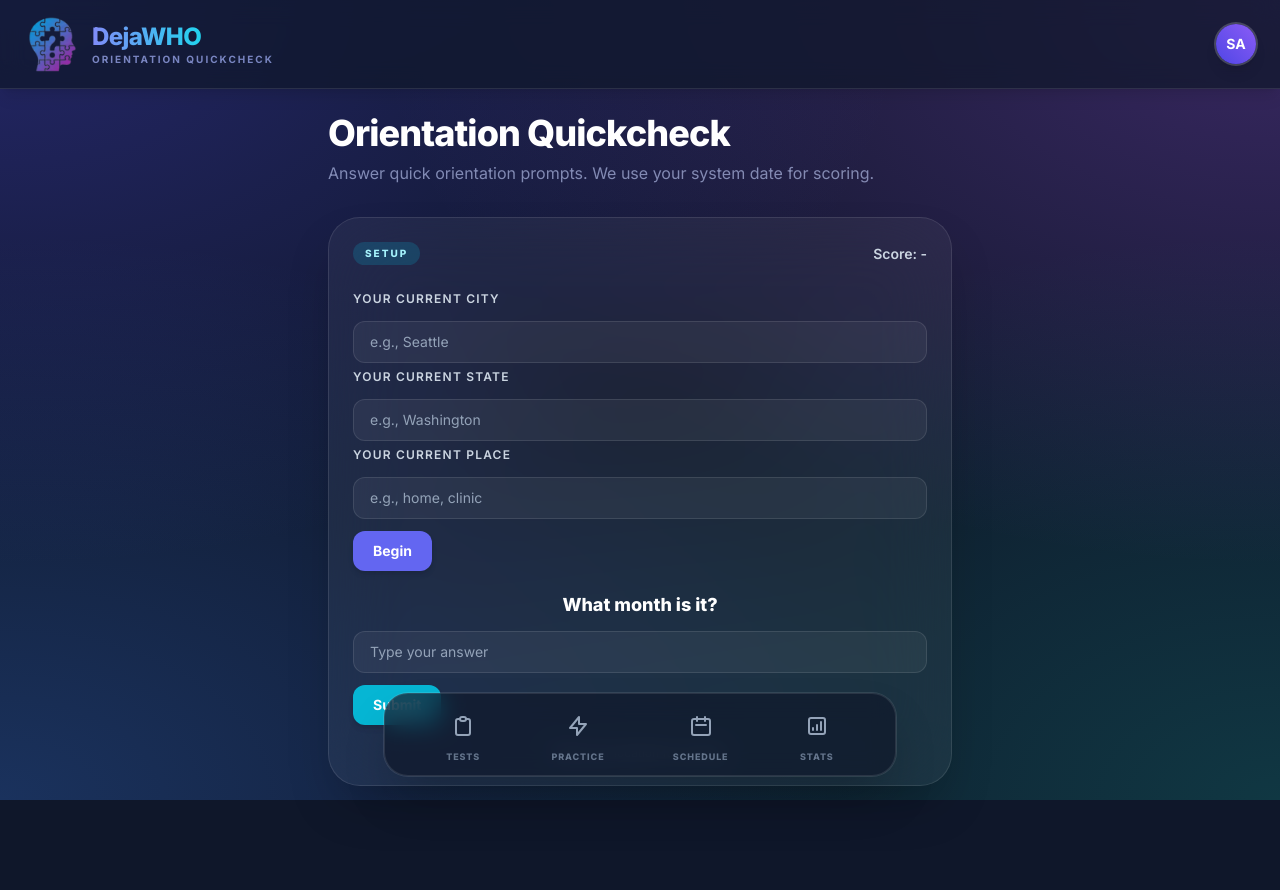
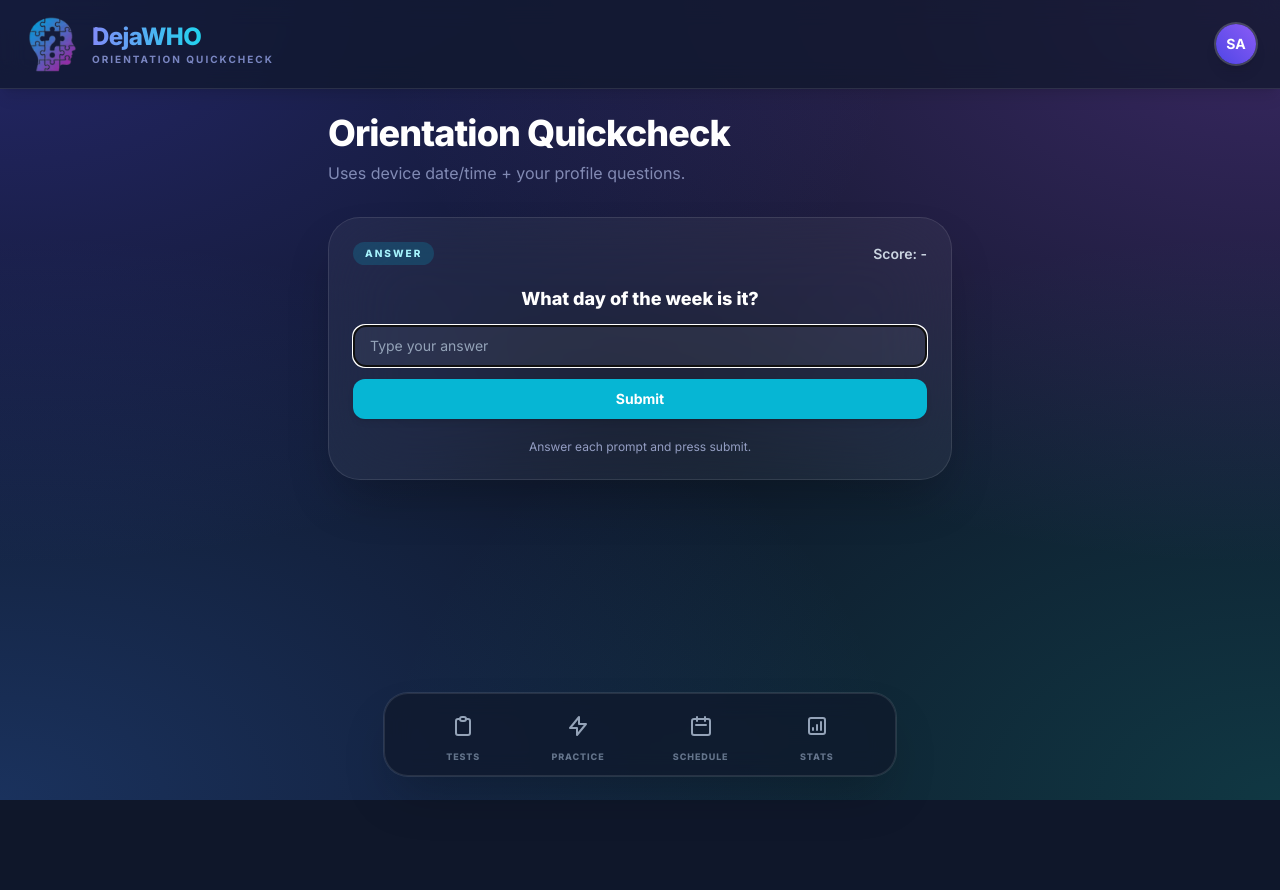
Before and after one commit to celine-propel/memory-lane, a Flask app: page /game/orientation in a window 1280 px wide. After the commit the page ends 800 px from the top, so only its background shows below. Run offline with Flask 3, Linux system fonts and the light colour scheme; the visitor is signed in with stand-in values (Sample User, id 1); data comes from the database, SQL or seed files in the repository; data that the repository does not hold is empty; some libraries are stand-ins or nearby versions.

Commit message:
added orientatio questions to register and profile pages

```diff
--- a/app.py
+++ b/app.py
@@ -8,7 +8,10 @@ import re
 
 from db import (
     init_db, create_user, get_user_by_email, get_user_by_id,
-    add_score, get_scores, save_schedule, get_latest_schedule
+    add_score, get_scores, save_schedule, get_latest_schedule,
+    update_user_profile,
+    add_orientation_question, get_orientation_questions,
+    deactivate_orientation_question, get_orientation_questions_by_ids
 )
 
 app = Flask(__name__)
@@ -153,6 +156,14 @@ def register():
 
         user = get_user_by_email(email)
         session["user_id"] = user["id"]
+
+        # Optional: save up to 3 orientation questions from registration
+        for i in (1, 2, 3):
+            p = request.form.get(f"oq_prompt_{i}", "").strip()
+            a = request.form.get(f"oq_answer_{i}", "").strip()
+            if p and a:
+                add_orientation_question(user["id"], p, a, datetime.utcnow().isoformat())
+
         return redirect(url_for("dashboard"))
 
     return render_template("register.html")
@@ -176,6 +187,125 @@ def logout():
     session.pop("user_id", None)
     return redirect(url_for("home"))
 
+@app.route("/profile", methods=["GET", "POST"])
+@login_required
+def profile():
+    user = current_user()
+    if not user:
+        return redirect(url_for("login"))
+
+    if request.method == "POST":
+        # Mandatory: name
+        name = request.form.get("name", "").strip() or user["name"]
+
+        # Optional fields
+        age = request.form.get("age") or None
+        gender = request.form.get("gender") or None
+        gender_other = request.form.get("gender_other") or None
+        ethnicity = request.form.get("ethnicity") or None
+        city = request.form.get("city") or None
+        state = request.form.get("state") or None
+        country = request.form.get("country") or None
+
+        update_user_profile(
+            user["id"],
+            name=name,
+            age=age,
+            gender=gender,
+            gender_other=gender_other,
+            ethnicity=ethnicity,
+            city=city,
+            state=state,
+            country=country
+        )
+
+        user = current_user()  # refresh
+        questions = get_orientation_questions(user["id"], active_only=True)
+        return render_template("profile.html", user=user, questions=questions, msg="Profile saved.", subtitle="Profile")
+
+    questions = get_orientation_questions(user["id"], active_only=True)
+    return render_template("profile.html", user=user, questions=questions, subtitle="Profile")
+
+
+@app.post("/profile/questions/add")
+@login_required
+def profile_add_question():
+    user = current_user()
+    prompt = request.form.get("prompt", "").strip()
+    answer = request.form.get("answer", "").strip()
+
+    # Optional: only save if both exist
+    if prompt and answer:
+        add_orientation_question(user["id"], prompt, answer, datetime.utcnow().isoformat())
+
+    return redirect(url_for("profile"))
+
+
+@app.post("/profile/questions/<int:q_id>/delete")
+@login_required
+def profile_delete_question(q_id):
+    user = current_user()
+    deactivate_orientation_question(user["id"], q_id)
+    return redirect(url_for("profile"))
+
+@app.get("/api/orientation/prompts")
+@login_required
+def api_orientation_prompts():
+    user = current_user()
+
+    device = [
+        {"key": "month", "label": "What month is it?", "type": "device"},
+        {"key": "date", "label": "What is the date today?", "type": "device"},
+        {"key": "year", "label": "What year is it?", "type": "device"},
+        {"key": "day", "label": "What day of the week is it?", "type": "device"},
+    ]
+
+    custom_rows = get_orientation_questions(user["id"], active_only=True)
+    custom_rows = list(custom_rows)
+
+    import random
+    random.shuffle(custom_rows)
+
+    # pick up to 3, but allow fewer (optional feature)
+    picked = custom_rows[:3]
+    custom = [{"key": f"custom_{q['id']}", "label": q["prompt"], "type": "custom"} for q in picked]
+
+    questions = device + custom
+    random.shuffle(questions)
+
+    return jsonify({"questions": questions})
+
+
+@app.post("/api/orientation/grade_custom")
+@login_required
+def api_orientation_grade_custom():
+    user = current_user()
+    payload = request.get_json(force=True)
+
+    answers = payload.get("answers", [])  # [{key, answer}]
+    id_to_answer = {}
+
+    for a in answers:
+        k = a.get("key", "")
+        if k.startswith("custom_"):
+            try:
+                qid = int(k.split("_")[1])
+            except:
+                continue
+            id_to_answer[qid] = (a.get("answer") or "").strip().lower()
+
+    if not id_to_answer:
+        return jsonify({"customScore": 0, "customTotal": 0})
+
+    rows = get_orientation_questions_by_ids(user["id"], list(id_to_answer.keys()))
+    score = 0
+    total = len(rows)
+
+    for r in rows:
+        if id_to_answer.get(r["id"], "") == (r["answer_norm"] or ""):
+            score += 1
+
+    return jsonify({"customScore": score, "customTotal": total})
 
 @app.route("/tests")
 @login_required
--- a/static/js/games/orientation.js
+++ b/static/js/games/orientation.js
@@ -1,64 +1,58 @@
 (() => {
   const stageEl = document.getElementById("orientationStage");
   const metaEl = document.getElementById("orientationMeta");
-  const setupEl = document.getElementById("orientationSetup");
-  const beginBtn = document.getElementById("orientationBegin");
   const statusEl = document.getElementById("orientationStatus");
   const questionEl = document.getElementById("orientationQuestion");
   const promptEl = document.getElementById("orientationPrompt");
   const answerEl = document.getElementById("orientationAnswer");
   const submitBtn = document.getElementById("orientationSubmit");
 
-  const cityEl = document.getElementById("orientationCity");
-  const stateEl = document.getElementById("orientationState");
-  const placeEl = document.getElementById("orientationPlace");
-
   if (!stageEl) return;
 
-  const now = new Date();
-  const expected = {
-    date: String(now.getDate()),
+  function normalize(text) {
+    return String(text || "").trim().toLowerCase();
+  }
+  function digitsOnly(text) {
+    return normalize(text).replace(/[^\d]/g, "");
+  }
+  function deviceTruth() {
+    const now = new Date(); // device local time (exact day)
+    return {
+      year: now.getFullYear(),
+      date: now.getDate(),
       month: now.toLocaleString("en-US", { month: "long" }).toLowerCase(),
-    year: String(now.getFullYear()),
       day: now.toLocaleString("en-US", { weekday: "long" }).toLowerCase(),
-    city: "",
-    state: "",
-    place: ""
     };
+  }
+  function isCorrectDate(answer, expectedNumber) {
+    const d = digitsOnly(answer);
+    return d ? Number(d) === expectedNumber : false;
+  }
 
-  const questions = [
-    { key: "date", label: "What is the date today?" },
-    { key: "month", label: "What month is it?" },
-    { key: "year", label: "What year is it?" },
-    { key: "day", label: "What day of the week is it?" },
-    { key: "place", label: "Where are you right now?" },
-    { key: "city", label: "What city are we in?" },
-    { key: "state", label: "What state are we in?" }
-  ];
-
+  let questions = [];
   let index = 0;
-  let score = 0;
+  let deviceScore = 0;
   let timings = [];
   let questionStart = 0;
+  let customAnswers = [];
 
-  function normalize(text) {
-    return text.trim().toLowerCase();
-  }
+  async function init() {
+    stageEl.textContent = "Loading";
+    statusEl.textContent = "Preparing prompts...";
+    questionEl.style.display = "none";
 
-  function startQuestions() {
-    expected.city = normalize(cityEl.value);
-    expected.state = normalize(stateEl.value);
-    expected.place = normalize(placeEl.value);
+    const res = await fetch("/api/orientation/prompts");
+    const data = await res.json();
+    questions = data.questions || [];
 
-    if (!expected.city || !expected.state || !expected.place) {
-      statusEl.textContent = "Please fill out city, state, and place to continue.";
-      return;
-    }
+    // If user has zero custom questions, this still works (device-only).
+    index = 0;
+    deviceScore = 0;
+    timings = [];
+    customAnswers = [];
 
-    setupEl.style.display = "none";
+    stageEl.textContent = "Answer";
     questionEl.style.display = "grid";
-    questionEl.setAttribute("aria-hidden", "false");
-    stageEl.textContent = "Answer";
     statusEl.textContent = "Answer each prompt and press submit.";
     showQuestion();
   }
@@ -68,18 +62,18 @@
       finish();
       return;
     }
-    const current = questions[index];
-    promptEl.textContent = current.label;
+    const q = questions[index];
+    promptEl.textContent = q.label;
     answerEl.value = "";
     answerEl.focus();
     questionStart = performance.now();
   }
 
   function checkAnswer() {
-    const current = questions[index];
+    const q = questions[index];
     const answer = normalize(answerEl.value);
     const elapsed = Math.round(performance.now() - questionStart);
-    timings.push({ key: current.key, ms: elapsed });
+    timings.push({ key: q.key, ms: elapsed });
 
     if (!answer) {
       index += 1;
@@ -87,28 +81,46 @@
       return;
     }
 
-    if (current.key === "month") {
-      if (answer === expected.month) score += 1;
-    } else if (current.key === "day") {
-      if (answer === expected.day) score += 1;
-    } else if (current.key === "date") {
-      if (answer === expected.date) score += 1;
-    } else if (current.key === "year") {
-      if (answer === expected.year) score += 1;
+    if (q.type === "device") {
+      // recompute device truth each question (handles midnight rollover)
+      const truth = deviceTruth();
+      if (q.key === "month" && answer === truth.month) deviceScore += 1;
+      if (q.key === "day" && answer === truth.day) deviceScore += 1;
+      if (q.key === "year" && digitsOnly(answer) === String(truth.year)) deviceScore += 1;
+      if (q.key === "date" && isCorrectDate(answer, truth.date)) deviceScore += 1;
     } else {
-      const expectedValue = expected[current.key];
-      if (expectedValue && answer === expectedValue) score += 1;
+      customAnswers.push({ key: q.key, answer });
     }
 
     index += 1;
     showQuestion();
   }
 
-  function finish() {
+  async function finish() {
     stageEl.textContent = "Done";
     questionEl.style.display = "none";
-    metaEl.textContent = `Score: ${score} / ${questions.length}`;
-    statusEl.textContent = "Saving to your dashboard...";
+    statusEl.textContent = "Grading and saving...";
+
+    // grade custom answers server-side
+    let customScore = 0;
+    let customTotal = 0;
+
+    try {
+      const res = await fetch("/api/orientation/grade_custom", {
+        method: "POST",
+        headers: { "Content-Type": "application/json" },
+        body: JSON.stringify({ answers: customAnswers }),
+      });
+      const data = await res.json();
+      customScore = data.customScore || 0;
+      customTotal = data.customTotal || 0;
+    } catch {}
+
+    const deviceTotal = questions.filter(q => q.type === "device").length;
+    const totalScore = deviceScore + customScore;
+    const totalTotal = deviceTotal + customTotal;
+
+    metaEl.textContent = `Score: ${totalScore} / ${totalTotal}`;
 
     fetch("/api/score", {
       method: "POST",
@@ -116,28 +128,31 @@
       body: JSON.stringify({
         game: "orientation",
         domain: "Orientation",
-        value: score,
+        value: totalScore,
+        details: {
+          max: totalTotal,
+          deviceScore,
+          customScore,
           timings
+        }
+      }),
     })
-    }).then(() => {
+      .then(() => {
         statusEl.textContent = "Saved. Redirecting to dashboard...";
-      setTimeout(() => {
-        window.location.href = "/dashboard";
-      }, 800);
-    }).catch(() => {
+        setTimeout(() => (window.location.href = "/dashboard"), 800);
+      })
+      .catch(() => {
         statusEl.textContent = "Could not save score. Please try again.";
-      setupEl.style.display = "grid";
-      questionEl.style.display = "none";
       });
   }
 
-  beginBtn.addEventListener("click", startQuestions);
   submitBtn.addEventListener("click", checkAnswer);
-
   answerEl.addEventListener("keydown", (event) => {
     if (event.key === "Enter") {
       event.preventDefault();
       checkAnswer();
     }
   });
+
+  init();
 })();
--- a/templates/base.html
+++ b/templates/base.html
@@ -60,6 +60,7 @@
         </button>
         <div id="profileMenu" class="hidden absolute right-0 mt-3 w-48 bg-slate-900/95 backdrop-blur-xl rounded-2xl shadow-2xl border border-white/10 py-2 ring-1 ring-black/5">
             <div class="px-4 py-2 text-[10px] font-black text-indigo-400 uppercase tracking-widest border-b border-white/5 mb-1">{{ user.name }}</div>
+            <a href="/profile" class="block px-4 py-2 text-sm text-slate-300 hover:bg-indigo-600 hover:text-white transition-colors">Profile</a>
             <a href="/dashboard" class="block px-4 py-2 text-sm text-slate-300 hover:bg-indigo-600 hover:text-white transition-colors">Dashboard</a>
             <a href="/logout" class="block px-4 py-2 text-sm text-rose-400 hover:bg-rose-500/10 transition-colors">Log out</a>
         </div>
--- a/templates/game_orientation.html
+++ b/templates/game_orientation.html
@@ -2,35 +2,26 @@
 {% block content %}
 <div class="mb-8">
   <h1 class="text-3xl sm:text-4xl font-black text-white tracking-tight leading-tight">Orientation Quickcheck</h1>
-  <p class="text-indigo-200/60 mt-2 font-medium">Answer quick orientation prompts. We use your system date for scoring.</p>
+  <p class="text-indigo-200/60 mt-2 font-medium">Uses device date/time + your profile questions.</p>
 </div>
 
 <div class="bg-white/5 backdrop-blur-2xl border border-white/10 rounded-[2rem] p-6 shadow-2xl space-y-5">
   <div class="flex items-center justify-between">
-    <div id="orientationStage" class="px-3 py-1 text-[10px] font-black uppercase tracking-[0.2em] rounded-full bg-cyan-500/20 text-cyan-200">Setup</div>
+    <div id="orientationStage" class="px-3 py-1 text-[10px] font-black uppercase tracking-[0.2em] rounded-full bg-cyan-500/20 text-cyan-200">Loading</div>
     <div id="orientationMeta" class="text-sm text-slate-300 font-semibold">Score: -</div>
   </div>
 
-  <div id="orientationSetup" class="space-y-3">
-    <label class="text-xs text-slate-300 font-semibold uppercase tracking-widest" for="orientationCity">Your current city</label>
-    <input class="w-full rounded-xl border border-white/10 bg-white/5 px-4 py-2.5 text-sm text-white placeholder:text-slate-400" id="orientationCity" type="text" placeholder="e.g., Seattle">
-
-    <label class="text-xs text-slate-300 font-semibold uppercase tracking-widest" for="orientationState">Your current state</label>
-    <input class="w-full rounded-xl border border-white/10 bg-white/5 px-4 py-2.5 text-sm text-white placeholder:text-slate-400" id="orientationState" type="text" placeholder="e.g., Washington">
-
-    <label class="text-xs text-slate-300 font-semibold uppercase tracking-widest" for="orientationPlace">Your current place</label>
-    <input class="w-full rounded-xl border border-white/10 bg-white/5 px-4 py-2.5 text-sm text-white placeholder:text-slate-400" id="orientationPlace" type="text" placeholder="e.g., home, clinic">
-
-    <button id="orientationBegin" type="button" class="px-5 py-2.5 rounded-xl bg-indigo-500 text-white text-sm font-bold hover:bg-indigo-400 transition shadow-md">Begin</button>
+  <div id="orientationQuestion" class="space-y-3" aria-hidden="false" style="display:none;">
+    <div id="orientationPrompt" class="text-center text-lg font-black text-white">Loading…</div>
+    <input class="w-full rounded-xl border border-white/10 bg-white/5 px-4 py-2.5 text-sm text-white placeholder:text-slate-400"
+           id="orientationAnswer" type="text" placeholder="Type your answer">
+    <button id="orientationSubmit" type="button"
+            class="px-5 py-2.5 rounded-xl bg-cyan-500 text-white text-sm font-bold hover:bg-cyan-400 transition shadow-md">
+      Submit
+    </button>
   </div>
 
-  <div id="orientationQuestion" class="space-y-3" aria-hidden="true">
-    <div id="orientationPrompt" class="text-center text-lg font-black text-white">What month is it?</div>
-    <input class="w-full rounded-xl border border-white/10 bg-white/5 px-4 py-2.5 text-sm text-white placeholder:text-slate-400" id="orientationAnswer" type="text" placeholder="Type your answer">
-    <button id="orientationSubmit" type="button" class="px-5 py-2.5 rounded-xl bg-cyan-500 text-white text-sm font-bold hover:bg-cyan-400 transition shadow-md">Submit</button>
-  </div>
-
-  <div id="orientationStatus" class="text-center text-xs text-indigo-200/70">Enter your location for scoring.</div>
+  <div id="orientationStatus" class="text-center text-xs text-indigo-200/70">Preparing prompts…</div>
 </div>
 {% endblock %}
 
```
Also changed, not shown: db.py (+78 -0 lines), schema.sql (+10 -0 lines), templates/profile.html (added, +83 -0 lines), templates/register.html (+33 -0 lines). Lines whose indentation alone changed are shown as unchanged.
